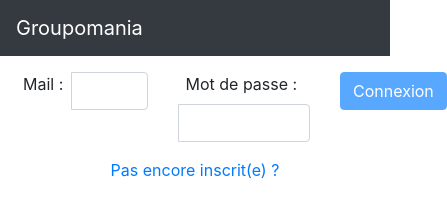
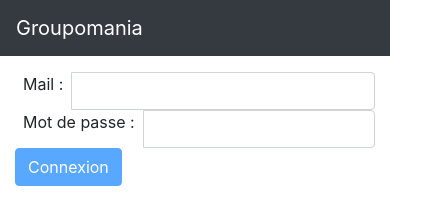
Before and after one commit to GeoffroyAlarcon/Projet7_OC, an Angular app in the folder frontend/: page / in a window 390 px wide. Shown: the top 198 px of the page, 447 px wide, since content can reach past the window. Built offline with nearby package versions, Linux system fonts and the light colour scheme.

Commit message:
correction bug d'affichage coté responsive

```diff
--- a/frontend/angular.json
+++ b/frontend/angular.json
@@ -23,15 +23,14 @@
             "polyfills": "src/polyfills.ts",
             "tsConfig": "tsconfig.app.json",
             "aot": true,
-            "assets": [
-              "src/favicon.ico",
-              "src/assets"
-            ],
+            "assets": ["src/favicon.ico", "src/assets"],
             "styles": [
               "src/styles.scss",
               "../node_modules/bootstrap/dist/css/bootstrap.min.css"
             ],
-            "scripts": []
+            "scripts": [   "./node_modules/jquery/dist/jquery.min.js",
+              "./node_modules/popper.js/dist/umd/popper.min.js",
+              "./node_modules/bootstrap/dist/js/bootstrap.min.js"]
           },
           "configurations": {
             "production": {
@@ -87,13 +86,8 @@
             "polyfills": "src/polyfills.ts",
             "tsConfig": "tsconfig.spec.json",
             "karmaConfig": "karma.conf.js",
-            "assets": [
-              "src/favicon.ico",
-              "src/assets"
-            ],
-            "styles": [
-              "src/styles.scss"
-            ],
+            "assets": ["src/favicon.ico", "src/assets"],
+            "styles": ["src/styles.scss"],
             "scripts": []
           }
         },
@@ -105,9 +99,7 @@
               "tsconfig.spec.json",
               "e2e/tsconfig.json"
             ],
-            "exclude": [
-              "**/node_modules/**"
-            ]
+            "exclude": ["**/node_modules/**"]
           }
         },
         "e2e": {
--- a/frontend/package.json
+++ b/frontend/package.json
@@ -20,6 +20,8 @@
     "@angular/platform-browser-dynamic": "~11.0.0",
     "@angular/router": "~11.0.0",
     "bootstrap": "^4.5.3",
+    "jquery": "^3.5.1",
+    "popper.js": "^1.16.1",
     "rxjs": "~6.6.0",
     "rxjs-compat": "^6.6.3",
     "tslib": "^2.0.0",
--- a/frontend/src/app/auth-admin/auth-admin.component.html
+++ b/frontend/src/app/auth-admin/auth-admin.component.html
@@ -1,12 +1,12 @@
 <form [formGroup]="authForm" (ngSubmit)="onSubmitForm()">
   <div class="row my-3">
-      <div class="col-5">
+    <div class=" col-12 col-md-5">
       <div class="input-group">
         <label class="px-2" for="email"> Mail : </label> <input name="email" type="email" class="form-control"
           formControlName="email">
       </div>
     </div>
-      <div class="col-5">
+    <div class="col-12 col-md-5">
       <div class="input-group">
         <label class="px-2" for="motDePasse"> Mot de passe : </label> <input name="motDePasse" type="password"
           class="form-control" formControlName="motDePasse">
--- a/frontend/src/app/component/auth/auth.component.html
+++ b/frontend/src/app/component/auth/auth.component.html
@@ -1,12 +1,12 @@
 <form [formGroup]="authForm" (ngSubmit)="onSubmitForm()">
   <div class="row my-3">
-    <div class="col-5">
+    <div class=" col-12 col-md-5">
       <div class="input-group">
         <label class="px-2" for="email"> Mail : </label> <input name="email" type="email" class="form-control"
           formControlName="email">
       </div>
     </div>
-    <div class="col-5">
+    <div class="col-12 col-md-5">
       <div class="input-group">
         <label class="px-2" for="motDePasse"> Mot de passe : </label> <input name="motDePasse" type="password"
           class="form-control" formControlName="motDePasse">
--- a/frontend/src/app/component/home-page/home-page.component.html
+++ b/frontend/src/app/component/home-page/home-page.component.html
@@ -1,9 +1,7 @@
-<div class="container-fluid bg-dark">
-  <div class="row">
-    <nav class="navbar navbar-expand navbar-dark bg-dark">
+<nav class="navbar navbar-expand-lg navbar-dark bg-dark">
   <a class="navbar-brand" routerLink="/homePage">Groupomania</a>
-      <button class="navbar-toggler" type="button" data-toggle="collapse" data-target="#navbarNav"
-        aria-controls="navbarNav" aria-expanded="false" aria-label="Toggle navigation">
+  <button class="navbar-toggler" type="button" data-toggle="collapse"  data-target="#navbarNav" aria-controls="navbarNav"
+    aria-expanded="false" aria-label="Toggle navigation">
     <span class="navbar-toggler-icon"></span>
   </button>
   <div class="collapse navbar-collapse" id="navbarNav">
@@ -21,6 +19,9 @@
     </ul>
   </div>
 </nav>
+
+<div class="container-fluid bg-dark">
+  <div class="row">
   </div>
 </div>
 <div class="container-fluid">
--- a/frontend/src/index.html
+++ b/frontend/src/index.html
@@ -1,5 +1,6 @@
 <!doctype html>
 <html lang="en">
+
 <head>
   <meta charset="utf-8">
   <title>Groupomania, le réseaux social d'entreprise </title>
@@ -7,7 +8,10 @@
   <meta name="viewport" content="width=device-width, initial-scale=1">
   <link rel="icon" type="image/x-icon" href="favicon.ico">
 </head>
+
 <body>
   <app-root></app-root>
+
 </body>
+
 </html>
```
Also changed, not shown: 1 other file (tests, documents, lock files or other folders). Lines whose indentation alone changed are shown as unchanged.
